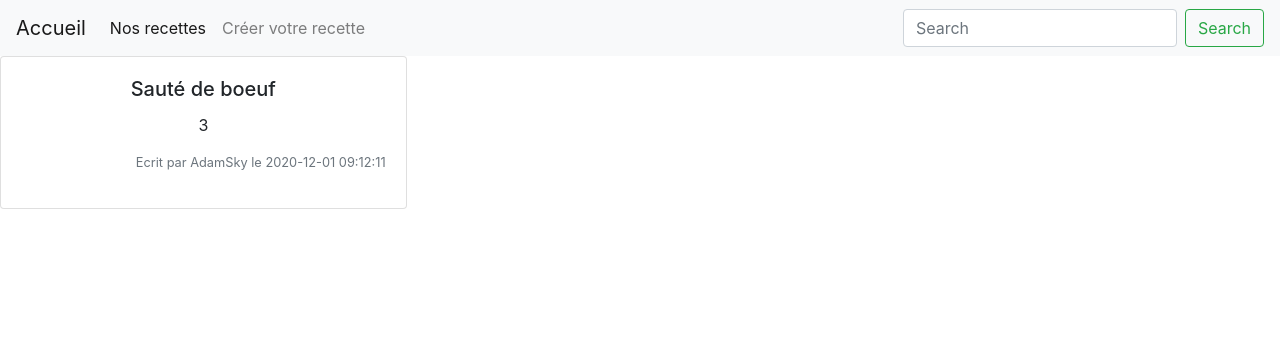
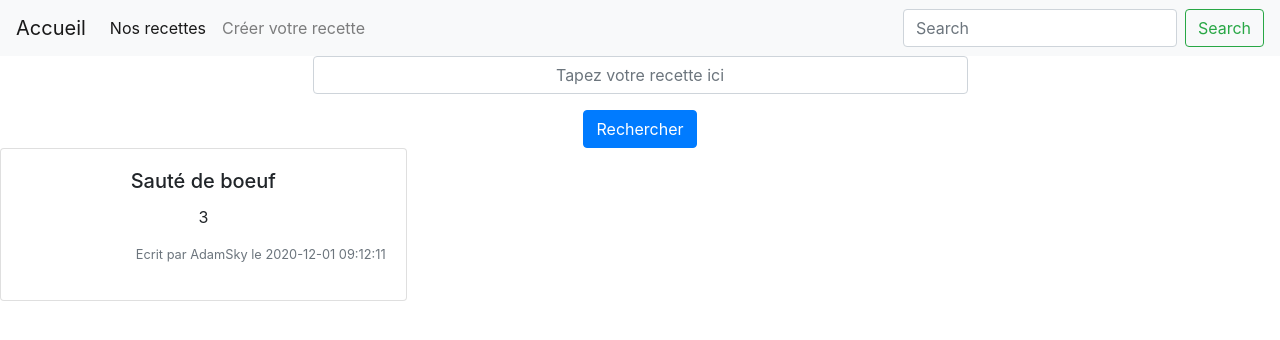
Before and after one commit to RenaudCini/projet-web-3, a PHP site: page /liste_recettes/liste_recettes_pg.php in a window 1280 px wide. Shown: the top 340 px of the page. Run offline with PHP 8.4, Linux system fonts and the light colour scheme; data comes from the database, SQL or seed files in the repository; data that the repository does not hold is empty.

Commit message:
ajout searh bare

```diff
--- a/liste_recettes/liste_recettes_pg.php
+++ b/liste_recettes/liste_recettes_pg.php
@@ -7,6 +7,21 @@ $compteur = 0;
 ?>
 
 <body>
+<div class="form-group row justify-content-center">
+    <input type="text" class="form-control col-6 text-center" id="recherche" placeholder="Tapez votre recette ici">
+</div>
+<div class="row justify-content-center">
+    <button class="btn btn-primary" id="buttonSearch">Rechercher</button>
+</div>
+
+<script>
+    let buttonSearch = $("#buttonSearch");
+    buttonSearch.click(function() {
+        let valeur = $("#recherche").val();
+        console.log(valeur);
+    });
+</script>
+
     <div class="row">
         <?php foreach ($recettes as $recette) {
             if ($compteur % 3 === 0) :
@@ -28,4 +43,5 @@ $compteur = 0;
 <?php $compteur++;
         } ?>
     </div>
+
     <?php require_once '../template/view/footer.php';
```
